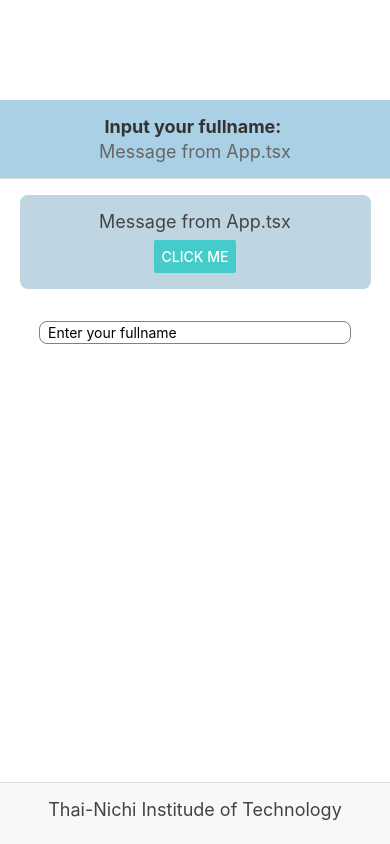
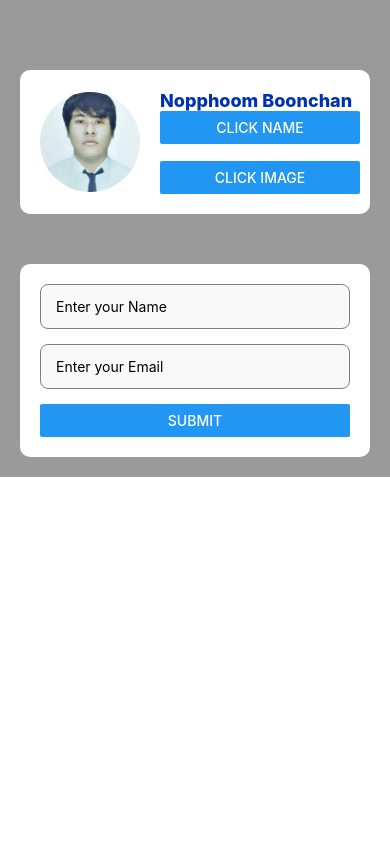
Before and after one commit to VolleyV/reactNativeTNI, a React Native app: screen / in a window 390 px wide. Built offline with nearby package versions, Linux system fonts and the light colour scheme.

Commit message:
React Practice3 03-08-2024

```diff
--- a/App.tsx
+++ b/App.tsx
@@ -1,41 +1,20 @@
-import { StatusBar } from 'expo-status-bar';
-import { StyleSheet, Text, View ,Button,Alert,TextInput} from 'react-native';
-import { Colors } from 'react-native/Libraries/NewAppScreen';
-import AppFooter from './components/AppFooter';
-import AppHeader from './components/AppHeader';
-import Content from './components/Content';
-import React,{useState,useEffect} from 'react';
-import { stylesPratice } from './styles/style';
+import { StatusBar } from "expo-status-bar";
+import { StyleSheet, Text, View, Button, Alert } from "react-native";
+import { Colors } from "react-native/Libraries/NewAppScreen";
+import AppFooter from "./components/AppFooter";
+import AppHeader from "./components/AppHeader";
+import Content from "./components/Content";
+import ProfileScreen from "./components/ProfileScreen";
+import UseEffectExample from "./components/UseEffectExample";
+import { stylesPratice } from "./styles/style";
+import React from "react";
 
-export default function App():React.JSX.Element {
- const [fullname,setFullname] = useState("");
- const [message,setMessage] = useState("Message from App.tsx");
- const [footerMessage,setFooterMessage] = useState("Thai-Nichi Institude of Technology");
 
-useEffect(()=>{
-  console.log("Componet has mounted")
-},[]);
-
-useEffect(()=>{
-  console.log(`Fullname has changed to : ${fullname}`)
-},[fullname]); // This will run when "fullname" changes
-  const handleButtonClick=()=>{
-    Alert.alert("Hello",`Fullname has changed to : ${fullname}`)
-  };
+const App = (): React.JSX.Element => {
   return (
-    <View style={styles.container}>
-      <AppHeader fullname={fullname} message={message}/>
-      {/* <Content message={message} fullname={fullname}/> */}
-      <Content message={message} onButtonClick = {handleButtonClick}/>
-      <AppFooter footerMessage={footerMessage}/>
-      <TextInput
-        style={stylesPratice.input}
-        placeholder="Enter your fullname"
-        value={fullname}
-        onChangeText={setFullname}
-        />
-      <StatusBar style="auto" />
-
+    <View>
+      <ProfileScreen/>
+    {/*   <UseEffectExample/> */}
     </View>
   );
 };
@@ -43,9 +22,10 @@ useEffect(()=>{
 const styles = StyleSheet.create({
   container: {
     flex: 1,
-    backgroundColor: '#fff',
-    alignItems: 'center',
-    justifyContent: 'center',
+    backgroundColor: "#fff",
+    alignItems: "center",
+    justifyContent: "center",
   },
+});
 
-});
+export default App;
--- /dev/null
+++ b/components/Login.tsx
@@ -0,0 +1,24 @@
+import { Text, View,TextInput,Button,StyleSheet } from 'react-native'
+import React, { Component } from 'react'
+import { styles,stylesLogin } from '../styles/style'
+
+
+export class Login extends Component {
+  render() {
+    return (
+      <View style={stylesLogin.container}>
+        <TextInput
+        style={stylesLogin.input}
+        placeholder="Enter your Name"
+        />
+        <TextInput
+        style={stylesLogin.input}
+        placeholder="Enter your Email"
+        />
+        <Button title='Submit'></Button>
+      </View>
+    )
+  }
+}
+
+export default Login
--- a/components/ProfileScreen.tsx
+++ b/components/ProfileScreen.tsx
@@ -1,5 +1,6 @@
 import {StyleSheet,Text, View, Image, Button } from "react-native";
 import {styles} from "../styles/style";
+import Login from "./Login";
 import React, { useState } from "react";
 
 const ProfileScreen = (): React.JSX.Element => {
@@ -25,7 +26,7 @@ const ProfileScreen = (): React.JSX.Element => {
         <Button onPress={handleChangeImage} title="Click Image"></Button>
         </View>
       </View>
-
+      <Login/>
     </View>
   );
 };
--- a/styles/style.ts
+++ b/styles/style.ts
@@ -93,4 +93,26 @@ marginBottom: 500,
 }
 });
 
-export { styles, stylesPratice };
+const stylesLogin = StyleSheet.create({
+  container: {
+    justifyContent: "center",
+    padding: 20,
+    marginTop: 50,
+    backgroundColor: '#ffffff', // ตงคาสพนหลงเปนสขาว
+    borderRadius: 10, // เพมความมนใหกบขอบคอนเทนเนอร
+    elevation: 3, // เพมเงาใหกบคอนเทนเนอร (เฉพาะ Android)
+    width: '100%', // ตงความกวางของ container ให้เต็มหน้าจอ
+  },
+  input: {
+    height: 45, // เพมความสงของ TextInput
+    borderColor: "gray", // เปลยนสขอบเปนสเทาออน
+    borderWidth: 1,
+    borderRadius: 8, // เพมความมนใหกบขอบ TextInput
+    marginBottom: 15, // เพมระยะหางดานลางระหวาง TextInput
+    paddingHorizontal: 15, // เพมระยะหางภายใน TextInput
+    backgroundColor: "#f9f9f9", // ตงคาสพนหลงของ TextInput
+  },
+});
+
+
+export { styles, stylesPratice,stylesLogin };
```
Also changed, not shown: App3.tsx (added, +51 -0 lines).
